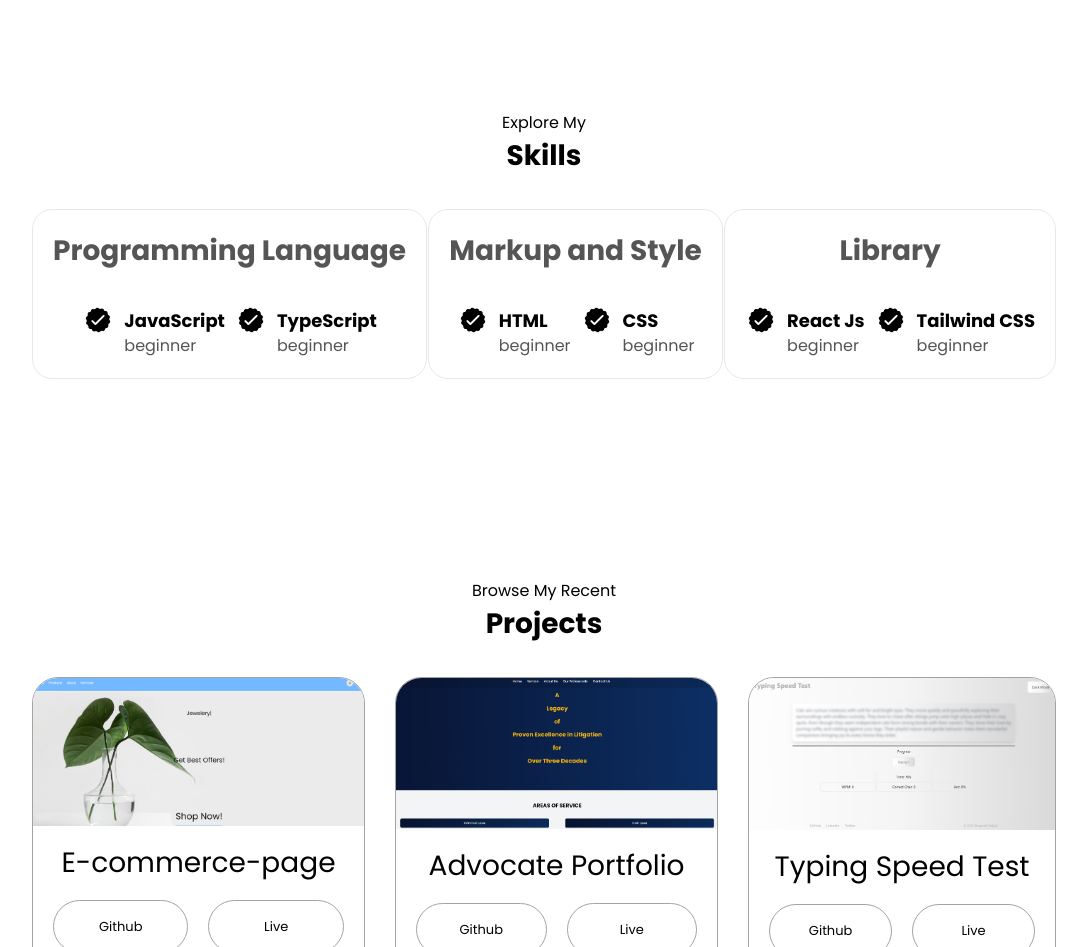
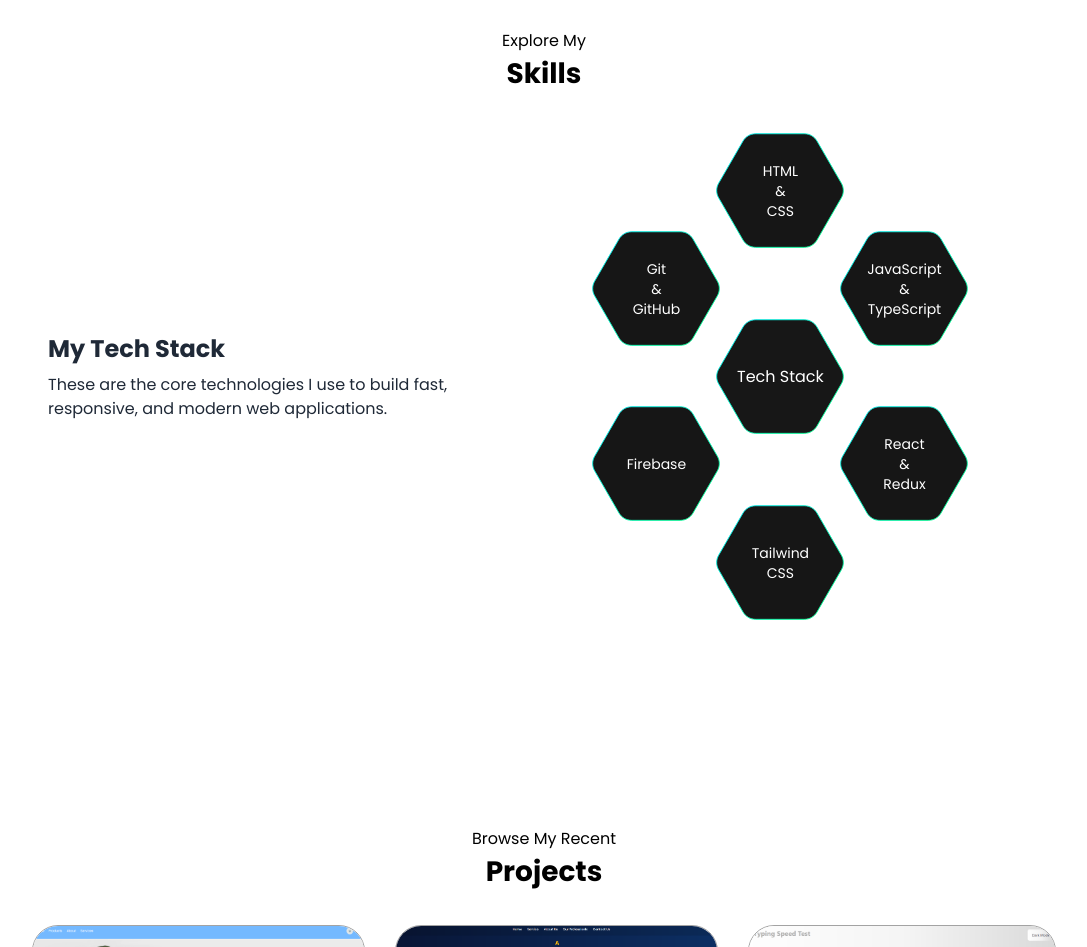
Before and after one commit to bhagirathpaliyal/Portfolio, a React (Vite) app: page / in a window 1280 px wide. Shown: the part 1180-2127 px from the top of the page, without its empty margins (96-1183 px from the left). Built offline with nearby package versions, Linux system fonts and the light colour scheme.

Commit message:
updated skills section

```diff
--- a/src/components/Home.tsx
+++ b/src/components/Home.tsx
@@ -3,17 +3,19 @@ interface HomeProps {
 }
 const Home: React.FC<HomeProps> = ({ scrollToSection }) => {
   return (
-    <div className="h-[100%] flex max-md:flex-col  md:justify-center items-center gap-[100px] max-md:gap-[50px] md:my-[100px] my-[50px] ">
+    <div className="h-[100%] flex max-md:flex-col  md:justify-center items-center gap-[100px] max-md:gap-[50px] md:my-[100px] my-[50px]">
       <img
         src="./assets/MyImg.jpg"
-        className="md:h-[340px] h-[172px] rounded-[50%]"
+        className="w-48 h-48 max-md:w-36 max-md:h-36 rounded-[50%]"
         alt="profile photo"
       />
+
+
       <div>
-        <p className="text-[16px] text-[#555555] text-center font-medium">
+        <p className="text-[16px] dark:text-white text-[#000000] text-center font-medium">
           Hello, I'm
         </p>
-        <h1 className="md:text-[48px] text-[32px] text-[#000000] dark:text-[#555555] font-bold text-center">
+        <h1 className="md:text-[48px] text-[32px] text-[#000000] dark:text-white font-bold text-center">
           Bhagirath Paliyal
         </h1>
         <p className="md:text-[28px] text-[20px] text-[#555555] text-center font-medium">
@@ -27,13 +29,13 @@ const Home: React.FC<HomeProps> = ({ scrollToSection }) => {
             target="_blank"
           >
             {" "}
-            <button className="p-[16px] rounded-[25px] text-[#000000] text-[13px] font-bold border-[2px] border-[#353535] hover:bg-[#353535] dark:bg-[#555555] hover:text-[#ffffff]">
+            <button className="p-[16px] rounded-[25px] text-[#000000] dark:text-white text-[13px] font-bold border-[2px] border-[#353535] dark:border-[#fff] hover:bg-[#353535]  hover:text-[#ffffff]">
               Download CV
             </button>
           </a>
           <button
             onClick={() => scrollToSection("section4")}
-            className="p-[16px] rounded-[25px] text-[13px] font-bold border-[2px] border-[#353535] text-[#ffffff] dark:text-[#000] bg-[#353535] hover:bg-[#000000] dark:bg-[#555555] hover:border-[#000000]"
+            className="p-[16px] rounded-[25px] text-[13px] font-bold border-[2px] border-[#353535] text-[#ffffff] dark:text-[#000] bg-[#353535] hover:bg-[#000000] dark:bg-[#fff] hover:border-[#000000]"
           >
             Contact Info
           </button>
@@ -46,14 +48,14 @@ const Home: React.FC<HomeProps> = ({ scrollToSection }) => {
             <img
               src="./assets/linkedin.png"
               alt="LinkedIn-logo"
-              className="h-[32px]"
+              className="h-[32px] bg-[#fff] rounded-[100%]"
             />
           </a>
           <a href="https://github.com/bhagirathpaliyal" target="_blank">
             <img
               src="./assets/github.png"
               alt="Github-logo"
-              className="h-[32px]"
+              className="h-[32px] bg-[#fff] rounded-[100%]"
             />
           </a>
         </div>
--- a/src/components/Skill.tsx
+++ b/src/components/Skill.tsx
@@ -1,131 +1,135 @@
+import React, { useState } from "react";
 
+const defaultText = {
+  heading: "My Tech Stack",
+  description:
+    "These are the core technologies I use to build fast, responsive, and modern web applications.",
+};
+
+const hexData = [
+  {
+    label: "HTML<br />&<br />CSS",
+    heading: "HTML & CSS",
+    description:
+      "The foundation of every website — semantic HTML and responsive, modern CSS.",
+    position: { top: "0%", left: "50%", transform: "translate(-50%, 0)" },
+  },
+  {
+    label: "JavaScript<br />&<br />TypeScript",
+    heading: "JavaScript & TypeScript",
+    description: "Core scripting languages for building dynamic, type-safe web apps.",
+    position: { top: "32.5%", left: "72.5%", transform: "translate(-50%, -50%)" },
+  },
+  {
+    label: "React<br />&<br />Redux",
+    heading: "React & Redux",
+    description: "Building interactive UIs with React and managing state using Redux.",
+    position: { top: "67.5%", left: "72.5%", transform: "translate(-50%, -50%)" },
+  },
+  {
+    label: "Tailwind<br />CSS",
+    heading: "Tailwind CSS",
+    description:
+      "Utility-first CSS framework for creating modern, responsive designs fast.",
+    position: { top: "100%", left: "50%", transform: "translate(-50%, -100%)" },
+  },
+ {
+  label: "Firebase",
+  heading: "Firebase",
+  description: "Used for hosting, Firestore, real-time updates, and basic backend services.",
+  position: { top: "67.5%", left: "27.5%", transform: "translate(-50%, -50%)" },
+},
+{
+  label: "Git<br />&<br />GitHub",
+  heading: "Git & GitHub",
+  description: "Version control using Git and remote repositories via GitHub.",
+  position: { top: "32.5%", left: "27.5%", transform: "translate(-50%, -50%)" },
+}
+
+];
 
 const Skill = () => {
+  const [text, setText] = useState(defaultText);
+
+  const handleMouseEnter = (heading: string, description: string) => {
+    setText({ heading, description });
+  };
+
+  const handleMouseLeave = () => {
+    setText(defaultText);
+  };
+
   return (
-    <div  id="section2" className="section2 flex flex-col items-center md:py-[100px] py-[50px] animate-[appear1_linear] animationTimeline">
+    <div
+      id="section2"
+      className="section2 flex flex-col items-center md:py-[100px] py-[50px] animate-[appear1_linear] animationTimeline"
+    >
       <p className="text-[16px]">Explore My</p>
       <h2 className="md:text-[28px] text-[20px] font-bold">Skills</h2>
 
-      <div className="flex max-md:flex-col max-md:gap-[20px] justify-between w-[100%]  mt-[32px]">
-        <div className="border p-[20px] rounded-[20px] flex flex-col items-center">
-          <h3 className="font-bold md:text-[28px] text-center text-[20px] text-[#555555] mb-[32px]">
-            Programming Language
-          </h3>
+      <div className="flex max-md:flex-col max-md:gap-[20px] justify-between w-full mt-[32px] relative items-center">
 
-          <div className="flex max-md:flex-col gap-[10px]">
-            <div className="flex gap-[10px]">
-              <img
-                src="./assets/checkmark.png"
-                alt="checkmark"
-                className="h-[32px]"
-              />
-
-              <div className="mt-[3px]">
-                <p className="font-bold  text-[18px]">JavaScript</p>
-                <p className="text-[16px] text-[#555555]">beginner</p>
-              </div>
-            </div>
-
-            <div className="flex gap-[10px]">
-              <img
-                src="./assets/checkmark.png"
-                alt="checkmark"
-                className="h-[32px]"
-              />
-
-              <div className="mt-[3px]">
-                <p className="font-bold  text-[18px]">TypeScript</p>
-                <p className="text-[16px] text-[#555555]">beginner</p>
-              </div>
-            </div>
-          </div>
+        <div className="max-w-xl text-center md:text-left transition-all text-gray-800 dark:text-gray-200 px-4 md:w-1/2">
+          <h1 className="text-2xl font-bold">{text.heading}</h1>
+          <p className="mt-2 tex">{text.description}</p>
         </div>
 
 
+        <div className="relative w-[450px] md:w-[600px] h-[400px] md:h-[500px] mt-10 sm:mt-0">
+
+          <div className="absolute top-1/2 left-1/2 -translate-x-1/2 -translate-y-1/2 text-center">
+            <svg viewBox="0 0 278 250" className="w-32 h-32 max-lg:w-28 max-lg:h-28">
+              <defs>
+                <linearGradient id="hexGradient" x1="0%" y1="0%" x2="100%" y2="100%">
+                  <stop offset="0%" stopColor="#00F0FF" />
+                  <stop offset="100%" stopColor="#00FF84" />
+                </linearGradient>
+                <path
+                  id="hexPath"
+                  d="M272.329 108.25C277.956 117.996 277.956 130.004 272.329 139.75L219.305 231.592C213.678 241.338 203.279 247.342 192.025 247.342L85.9752 247.342C74.7213 247.342 64.3223 241.338 58.6954 231.592L5.67062 139.75C0.0436947 130.004 0.0436952 117.996 5.67062 108.25L58.6954 16.4084C64.3223 6.66223 74.7213 0.658362 85.9752 0.658362L192.025 0.658367C203.279 0.658368 213.678 6.66223 219.305 16.4084L272.329 108.25Z"
+                />
+              </defs>
+              <use
+                href="#hexPath"
+                fill="currentColor"
+                stroke="url(#hexGradient)"
+                strokeWidth="2"
+                className="text-neutral-900 dark:text-neutral-800"
+              />
+            </svg>
+            {/* <img
+              src="./logo.png"
+              alt="Logo"
+              className="absolute top-1/2 left-1/2 w-28 -translate-x-1/2 -translate-y-1/2"
+            /> */}
+            <div className="absolute top-1/2 left-1/2 w-28 -translate-x-1/2 -translate-y-1/2 text-white">   Tech Stack</div>
+
+          </div>
 
 
-
-
-
-        <div className="border p-[20px] rounded-[20px] flex flex-col items-center">
-          <h3 className="font-bold md:text-[28px] text-[20px] text-[#555555] mb-[32px]">
-            Markup and Style
-          </h3>
-
-          <div className="flex max-md:flex-col gap-[10px]">
-            <div className="flex gap-[10px]">
-              <img
-                src="./assets/checkmark.png"
-                alt="checkmark"
-                className="h-[32px]"
+          {hexData.map((item, i) => (
+            <div
+              key={i}
+              className="absolute w-32 h-32 max-lg:w-28 max-lg:h-28 text-center text-sm text-white dark:text-gray-100 cursor-pointer"
+              style={item.position}
+              onMouseEnter={() => handleMouseEnter(item.heading, item.description)}
+              onMouseLeave={handleMouseLeave}
+            >
+              <svg viewBox="0 0 278 250" className="w-full h-full">
+                <use
+                  href="#hexPath"
+                  fill="#161616"
+                  stroke="url(#hexGradient)"
+                  strokeWidth="2"
+                />
+              </svg>
+              <span
+                className="absolute inset-0 flex items-center justify-center leading-tight px-1 text-xs sm:text-sm"
+                dangerouslySetInnerHTML={{ __html: item.label }}
               />
-
-              <div className="mt-[3px]">
-                <p className="font-bold  text-[18px]">HTML</p>
-                <p className="text-[16px] text-[#555555]">beginner</p>
-              </div>
             </div>
-
-            <div className="flex gap-[10px]">
-              <img
-                src="./assets/checkmark.png"
-                alt="checkmark"
-                className="h-[32px]"
-              />
-
-              <div className="mt-[3px]">
-                <p className="font-bold  text-[18px]">CSS</p>
-                <p className="text-[16px] text-[#555555]">beginner</p>
-              </div>
-            </div>
-          </div>
+          ))}
         </div>
-
-
-
-
-
-
-
-
-
-
-        <div className="border p-[20px] rounded-[20px] flex flex-col items-center">
-          <h3 className="font-bold md:text-[28px] text-[20px] text-[#555555] mb-[32px]">
-           Library
-          </h3>
-
-          <div className="flex max-md:flex-col gap-[10px]">
-            <div className="flex gap-[10px]">
-              <img
-                src="./assets/checkmark.png"
-                alt="checkmark"
-                className="h-[32px]"
-              />
-
-              <div className="mt-[3px]">
-                <p className="font-bold  text-[18px]">React Js</p>
-                <p className="text-[16px] text-[#555555]">beginner</p>
-              </div>
-            </div>
-
-            <div className="flex gap-[10px]">
-              <img
-                src="./assets/checkmark.png"
-                alt="checkmark"
-                className="h-[32px]"
-              />
-
-              <div className="mt-[3px]">
-                <p className="font-bold  text-[18px]">Tailwind CSS</p>
-                <p className="text-[16px] text-[#555555]">beginner</p>
-              </div>
-            </div>
-          </div>
-        </div>
-
-
-
       </div>
     </div>
   );
--- a/src/index.css
+++ b/src/index.css
@@ -9,6 +9,23 @@
     margin: 0px;
     padding: 0px;
 }
+.hex {
+  position: absolute;
+  width: 150px;
+  height: 150px;
+}
+.hex svg {
+  display: block;
+}
+.hex span {
+  position: absolute;
+  top: 50%;
+  left: 50%;
+  transform: translate(-50%, -50%);
+  pointer-events: none;
+}
+
+
 
 .animationTimeline {
     animation-timeline: view();
--- a/vite.config.ts
+++ b/vite.config.ts
@@ -4,5 +4,7 @@ import react from '@vitejs/plugin-react'
 // https://vitejs.dev/config/
 export default defineConfig({
   plugins: [react()],
-  base:"/Portfolio/"
+  base:"/Portfolio/",server: {
+        host: true
+      }
 })
```
